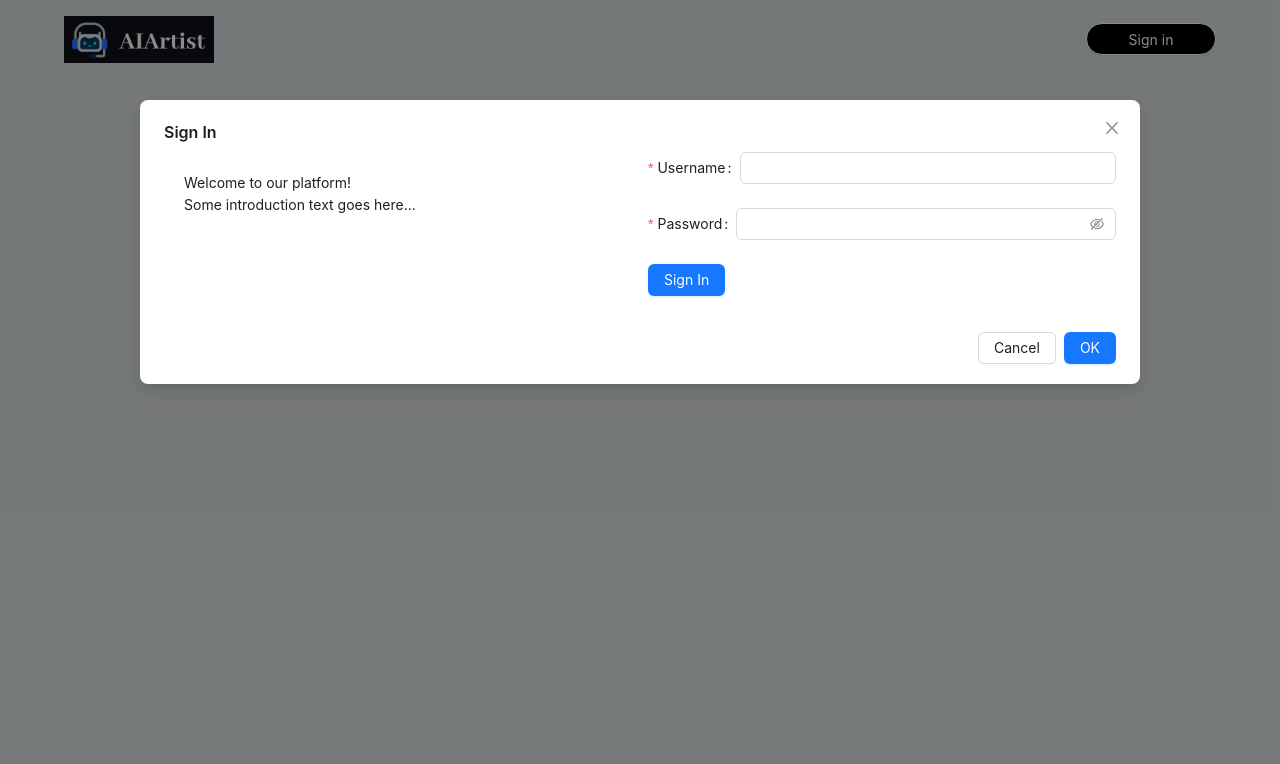
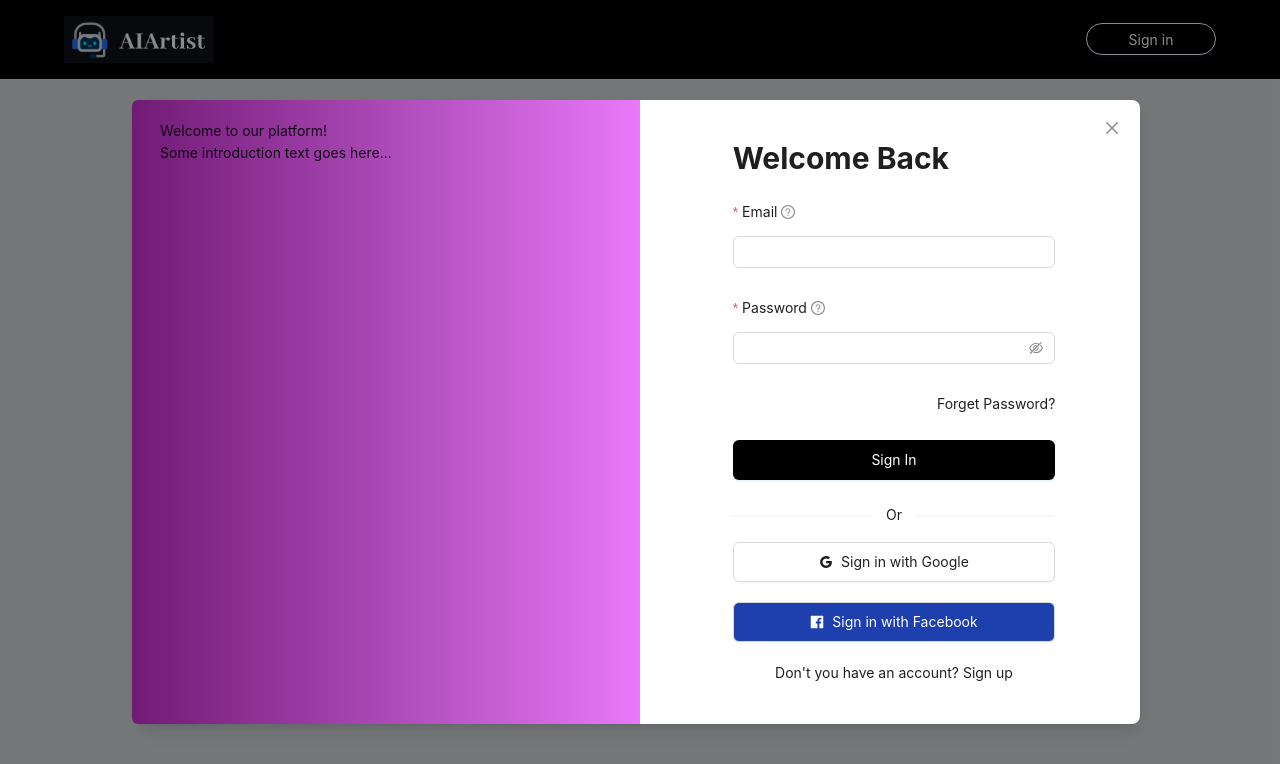
Before and after one commit to DATN-20/AI4Artists, a Next.js app: page / in a window 1280 px wide. Both pictures are taken after a click on the button "Sign in". Shown: the top 764 px of the page. Built offline with nearby package versions, Linux system fonts and the light colour scheme.

Commit message:
feat: tạo pop up sign in

```diff
--- a/app/(auth)/layout.tsx
+++ b/app/(auth)/layout.tsx
@@ -1,4 +1,4 @@
-import { Footer, Navbar } from '@/components/layout';
+import { Footer, Navbar, AuthProvider } from '@/components/layout';
 
 export default function RootLayout({
   children,
@@ -7,8 +7,11 @@ export default function RootLayout({
 }>) {
   return (
     <>
+      <AuthProvider>
       <Navbar />
       {children}
+      </AuthProvider>
+
     </>
   );
 }
--- a/app/layout.tsx
+++ b/app/layout.tsx
@@ -7,7 +7,7 @@ import Loading from "@/components/Loading"
 const inter = Inter({ subsets: ["latin"] })
 
 export const metadata: Metadata = {
-  title: "Create Next App",
+  title: "AI4Artists",
   description: "Generated by create next app",
 }
 
--- /dev/null
+++ b/components/layout/AuthProvider.tsx
@@ -0,0 +1,133 @@
+"use client"
+
+import React, { createContext, useContext, useState, ReactNode } from "react";
+import { Button, Modal, Form, Input, Row, Col, Divider } from "antd";
+import { Store } from "antd/lib/form/interface";
+import { GoogleOutlined, FacebookFilled } from '@ant-design/icons';
+
+interface AuthContextProps {
+  user: string | null;
+  signIn: (username: string, password: string) => void;
+  signOut: () => void;
+  showModal: () => void;
+  hideModal: () => void;
+}
+
+const AuthContext = createContext<AuthContextProps | undefined>(undefined);
+
+interface AuthProviderProps {
+  children: ReactNode;
+}
+
+export const AuthProvider: React.FC<AuthProviderProps> = ({ children }) => {
+  const [user, setUser] = useState<string | null>(null);
+  const [modalVisible, setModalVisible] = useState(false);
+
+  const signIn = (username: string, password: string) => {
+
+    if (username === "example" && password === "password") {
+      setUser(username);
+      setModalVisible(false);
+    }
+  };
+
+  const signOut = () => {
+    setUser(null);
+  };
+
+  const showModal = () => {
+    setModalVisible(true);
+  };
+
+  const hideModal = () => {
+    setModalVisible(false);
+  };
+
+  return (
+    <AuthContext.Provider value={{ user, signIn, signOut, showModal, hideModal }}>
+      {children}
+      <Modal
+  title=""
+  open={modalVisible}
+  onOk={() => {}}
+  onCancel={hideModal}
+  width={1000}
+  destroyOnClose
+  footer={null}
+  modalRender={(modal) => {
+    return React.cloneElement(modal, {
+      style: { ...modal.props.style, padding: 0 },
+    });
+  }}>
+  <Row gutter={16}  >
+    <Col span={12} className="bg-gradient-to-r from-fuchsia-900 to-fuchsia-400 rounded-l-md" >
+      <div style={{ padding: '20px' }} >
+        <h2>Welcome to our platform!</h2>
+        <p>Some introduction text goes here...</p>
+      </div>
+    </Col>
+
+    <Col span={8} push={2} className="pt-10">
+      <Form onFinish={(values: Store) => signIn(values.email, values.password)}>
+        <h1 className="text-3xl font-bold mb-5">Welcome Back</h1>
+        <Form.Item
+          label="Email"
+          name="email"
+          tooltip="Example@email.com"
+          rules={[
+            { required: true, message: 'Please input your email!' },
+            { type: 'email', message: 'Please enter a valid email address!' },
+          ]}
+          labelCol={{ span: 24 }}
+          wrapperCol={{ span: 24 }}
+        >
+          <Input />
+        </Form.Item>
+        <Form.Item
+          label="Password"
+          name="password"
+          tooltip="At least 8 characters"
+          rules={[
+            { required: true, message: 'Please input your password!' },
+            { min: 8, message: 'Password must be at least 8 characters!' },
+          ]}
+          labelCol={{ span: 24 }}
+          wrapperCol={{ span: 24 }}
+        >
+          <Input.Password />
+        </Form.Item>
+        <Form.Item style={{ marginBottom: 0 }}>
+          <a href="#" className="text-primary-blue float-right">
+            Forget Password?
+          </a>
+        </Form.Item>
+        <Form.Item className="mt-5 ">
+          <Button type="primary" htmlType="submit" className="w-full bg-black h-10">
+            Sign In
+          </Button>
+        </Form.Item>
+
+        {/* Divider and Social Media Buttons */}
+        <Divider plain>Or</Divider>
+            <Button block icon={<GoogleOutlined />} className="bg-white w-full mb-5 h-10" >
+              Sign in with Google
+            </Button>
+            <Button block icon={<FacebookFilled />} className="bg-blue-800 text-white w-full mb-5 h-10">
+              Sign in with Facebook
+            </Button>
+            <p className="text-center mb-10">Don't you have an account? <a href="#" className="text-primary-blue">Sign up</a></p>
+      </Form>
+    </Col>
+  </Row>
+</Modal>
+    </AuthContext.Provider>
+  );
+};
+
+export const useAuth = () => {
+  const context = useContext(AuthContext);
+  if (!context) {
+    throw new Error("useAuth must be used within an AuthProvider");
+  }
+  return context;
+};
--- a/components/layout/Navbar.tsx
+++ b/components/layout/Navbar.tsx
@@ -5,81 +5,23 @@ import Link from "next/link";
 import Image from "next/image";
 import { Button, Modal, Form, Input, Row, Col } from "antd";
 import { Store } from "antd/lib/form/interface";
+import { useAuth } from "./AuthProvider";
 
-interface SignInFormValues {
-  username: string;
-  password: string;
-}
 const NavBar: React.FC = () => {
-  const [visible, setVisible] = useState(false);
+  const { user, showModal } = useAuth();
 
-  const showPopup = () => {
-    setVisible(true);
-  };
-
-  const handleOk = (values: Store) => {
-    // Handle sign-in logic here
-    console.log("Received values:", values);
-    setVisible(false);
-  };
-
-  const handleCancel = () => {
-    setVisible(false);
-  };
   return (
     <header className="w-full  absolute z-10">
-      <nav className="mx-auto flex justify-between items-center sm:px-16 px-6 py-4 bg-transparent bg-black">
+      <nav className="mx-auto flex justify-between items-center sm:px-16 px-6 py-4 bg-black">
         <Link href="/" className="flex justify-center items-center">
           <Image src="/logo.png" alt="logo" width={150} height={150} />
         </Link>
-
         <Button
-          type="primary" onClick={showPopup}
+          type="primary" onClick={showModal}
           className="text-primary-blue rounded-full bg-black min-w-[130px] border border-white"
         >
-          Sign in
+          {user ? `Welcome, ${user}!` : "Sign in"}
         </Button>
-        <Modal
-        title="Sign In"
-        open={visible}
-        onOk={(e) => handleOk(e)}
-        onCancel={handleCancel}
-        width={1000}
-        destroyOnClose
-      >
-        <Row gutter={16}>
-          <Col span={12}>
-            <div style={{ padding: '20px' }}>
-              <h2>Welcome to our platform!</h2>
-              <p>Some introduction text goes here...</p>
-            </div>
-          </Col>
-
-          <Col span={12}>
-            <Form onFinish={handleOk}>
-              <Form.Item
-                label="Username"
-                name="username"
-                rules={[{ required: true, message: 'Please input your username!' }]}
-              >
-                <Input />
-              </Form.Item>
-              <Form.Item
-                label="Password"
-                name="password"
-                rules={[{ required: true, message: 'Please input your password!' }]}
-              >
-                <Input.Password />
-              </Form.Item>
-              <Form.Item>
-                <Button type="primary" htmlType="submit">
-                  Sign In
-                </Button>
-              </Form.Item>
-            </Form>
-          </Col>
-        </Row>
-      </Modal>
       </nav>
     </header>
   );
--- a/components/layout/index.ts
+++ b/components/layout/index.ts
@@ -1,6 +1,8 @@
 import Footer from "./Footer";
 import Navbar from "./Navbar";
+import { AuthProvider } from "./AuthProvider";
 export {
   Footer,
-  Navbar
+  Navbar,
+  AuthProvider
 };
```
